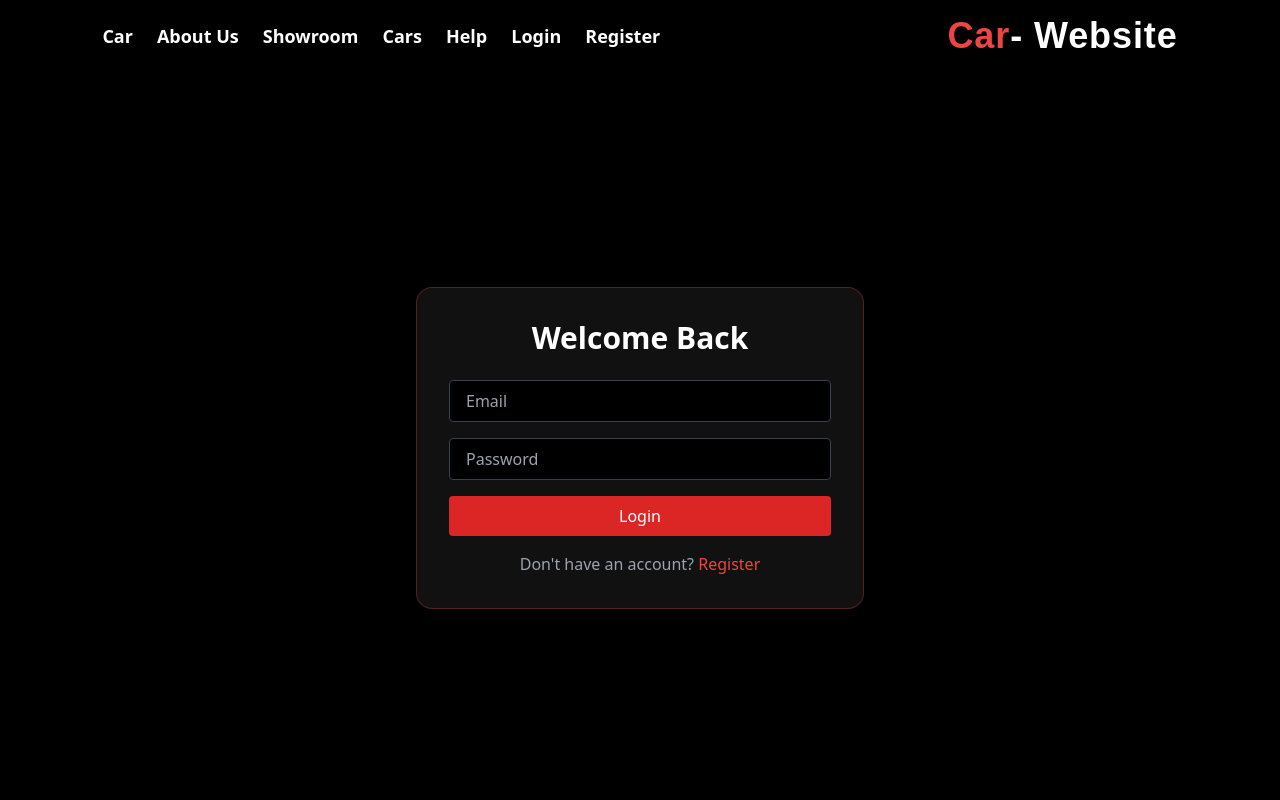
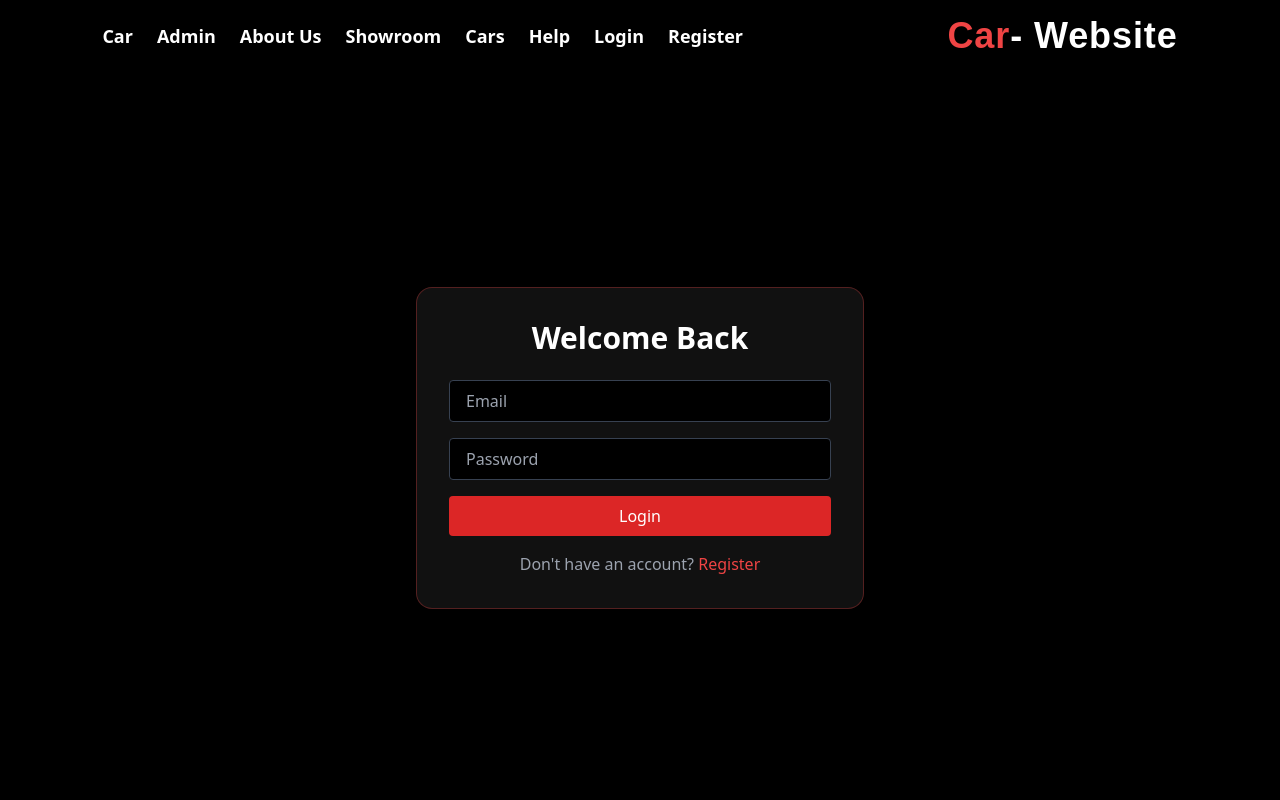
Before and after one commit to AnmolGour09/Anmol_cars, a React (Vite) app: page /login in a window 1280 px wide. Shown: the top 800 px of the page. Built offline with nearby package versions, Linux system fonts and the light colour scheme.

Commit message:
Update Nav.jsx

```diff
--- a/src/Components/Nav/Nav.jsx
+++ b/src/Components/Nav/Nav.jsx
@@ -34,6 +34,12 @@ function Nav() {
           <li className="text-lg font-semibold cursor-pointer transition hover:text-red-400">
             <Link to="/">Car</Link>
           </li>
+          {/* Nav.jsx mein is line ko dhoondhein aur aise fix karein testing ke liye */}
+<li>
+  <Link to="/admin" className="text-lg font-semibold hover:text-red-400">
+    Admin
+  </Link>
+</li>
           <li>
             <a
               href="#AboutUs"
```
